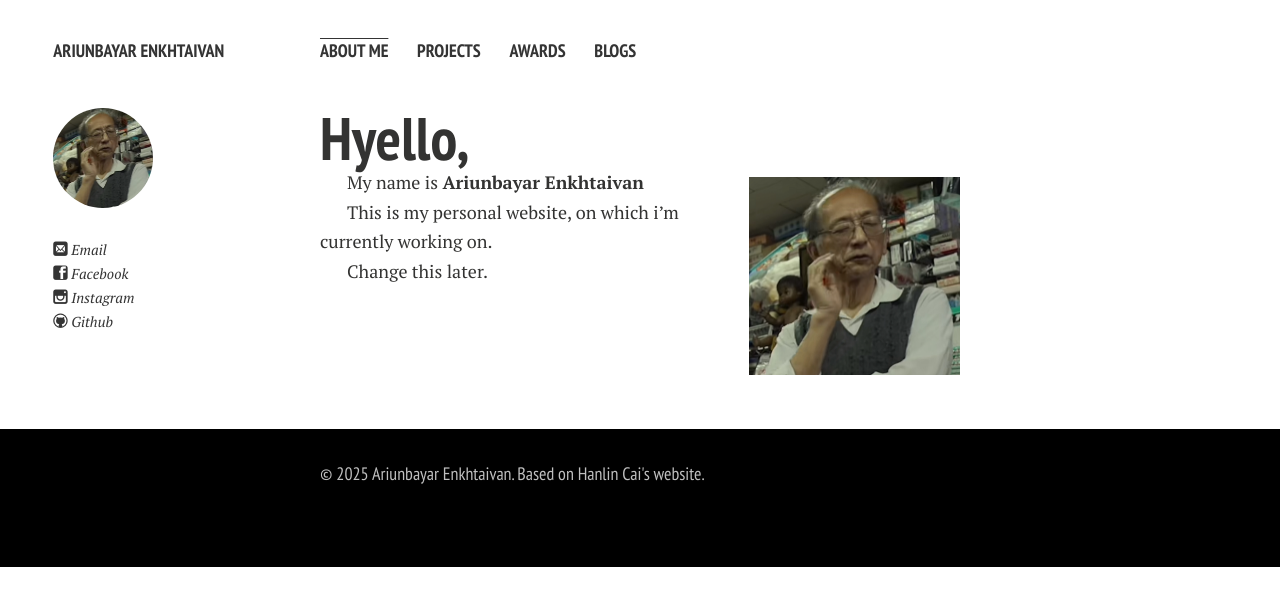
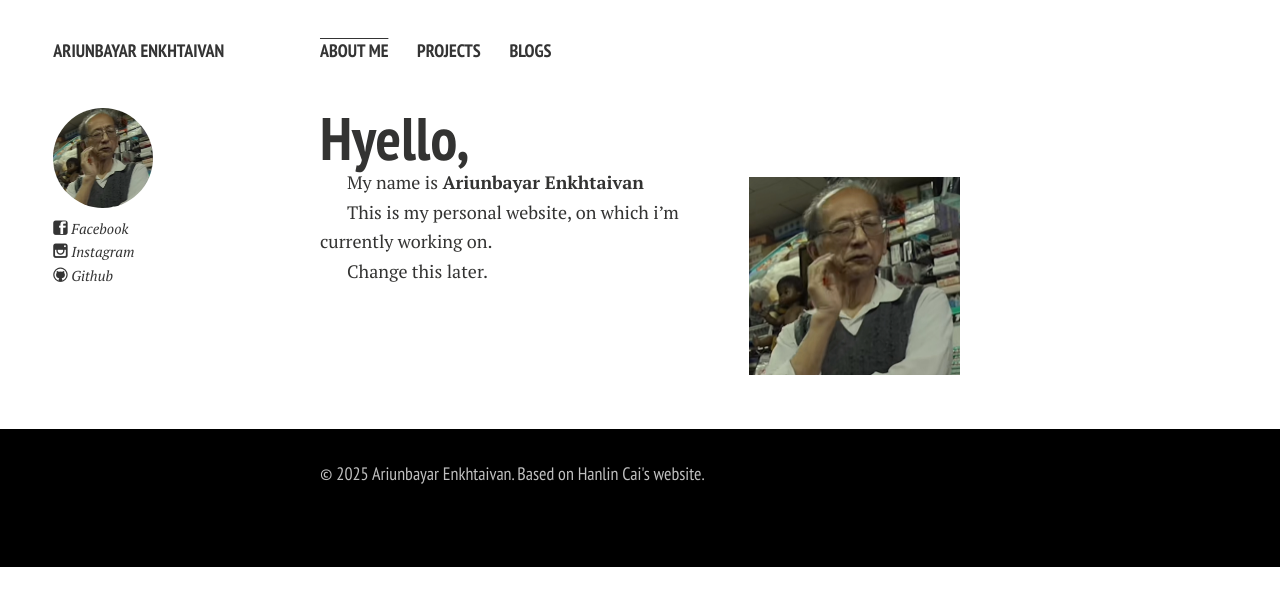
Before and after one commit to ariuxklc/ariuxklc.github.io, a Jekyll site: the page built from index.md, in a window 1280 px wide. Shown: the top 606 px of the page. Built offline with Jekyll 4.4.1, drawn with Linux system fonts in a browser that asks for light colours; nearby versions of some CDN libraries; comment, search, counter and statistics services are not loaded; a style sheet for code colours, icons or effects is not loaded; our own code applies the rules of GitHub Pages for plain Markdown files.

Commit message:
config changing

```diff
--- a/_config.yml
+++ b/_config.yml
@@ -6,7 +6,7 @@ url: https://ariuxklc.github.io
 owner:
   name: Ariunbayar Enkhtaivan
   avatar: gramps.png
-  email: ariuxklc@gmail.com
+  # email: ariuxklc@gmail.com
   github: ariuxklc
   facebook: ariunbayar1337
   instagram: ariuxklc
@@ -16,8 +16,6 @@ links:
     url: /
   - title: Projects
     url: /projects/
-  - title: Awards
-    url: /awards/
   - title: Blogs
     url: /blogs/
 
```
